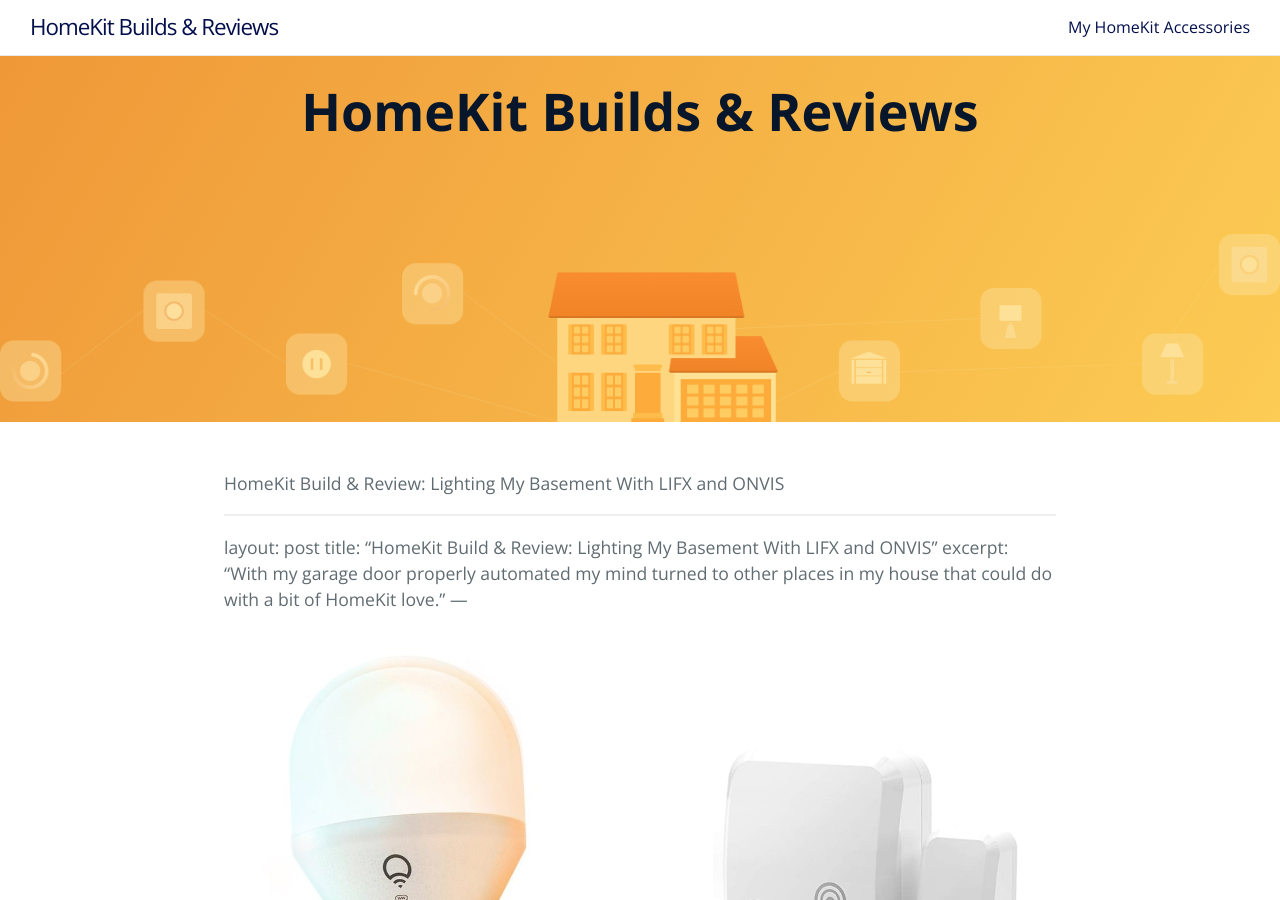
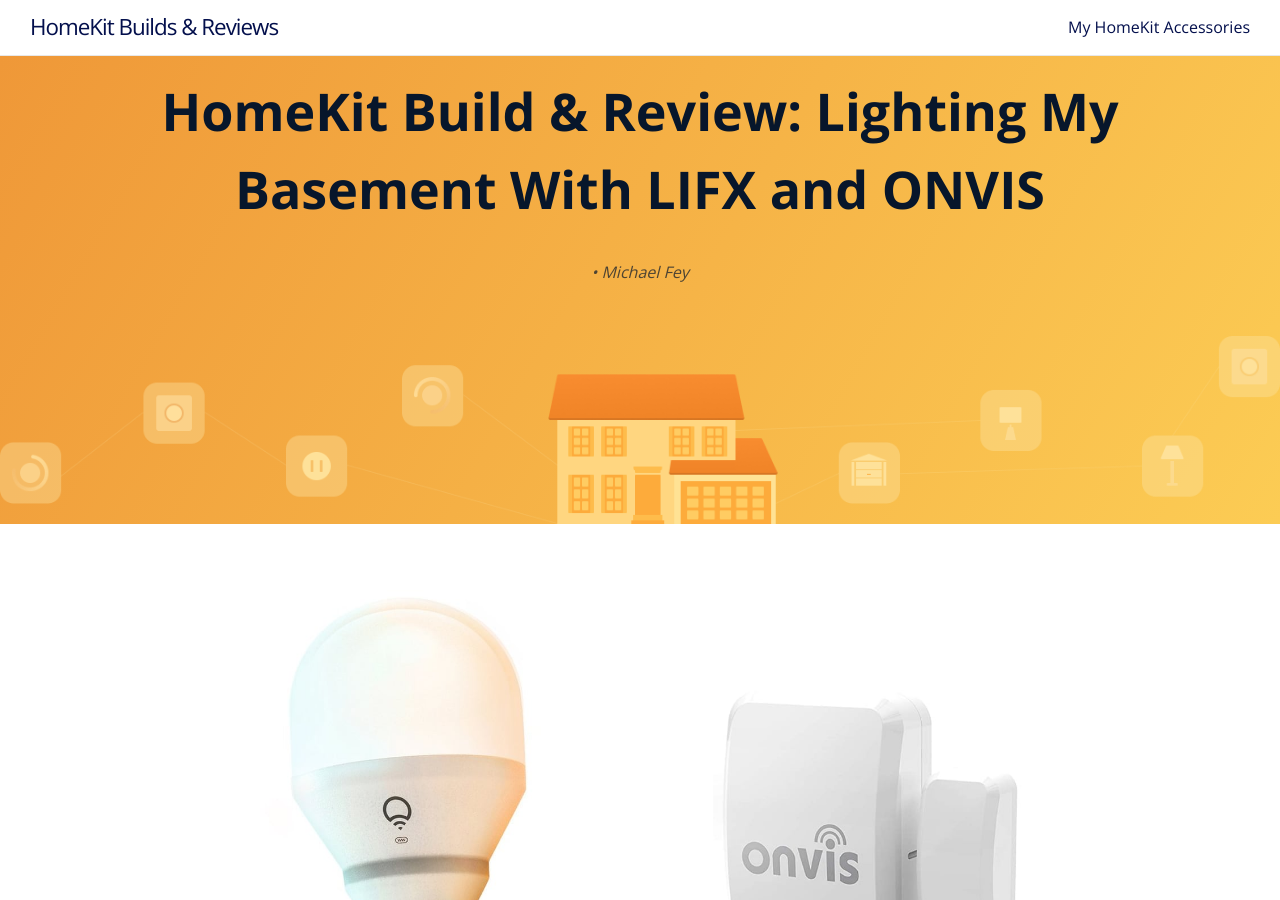
Before and after one commit to MrRooni/homekitbuilds, a Jekyll site: the page built from 2021-05-21-lighting-my-basement-with-lifx-and-onvis.md, in a window 1280 px wide and 900 px high. Built offline with Jekyll 4.4.1, drawn with Linux system fonts in a browser that asks for light colours; our own code applies the rules of GitHub Pages for plain Markdown files.

Commit message:
Remove the title

```diff
--- a/2021-05-21-lighting-my-basement-with-lifx-and-onvis.md
+++ b/2021-05-21-lighting-my-basement-with-lifx-and-onvis.md
@@ -1,5 +1,3 @@
-HomeKit Build & Review: Lighting My Basement With LIFX and ONVIS
-
 ---
 layout: post
 title: "HomeKit Build & Review: Lighting My Basement With LIFX and ONVIS"
```
